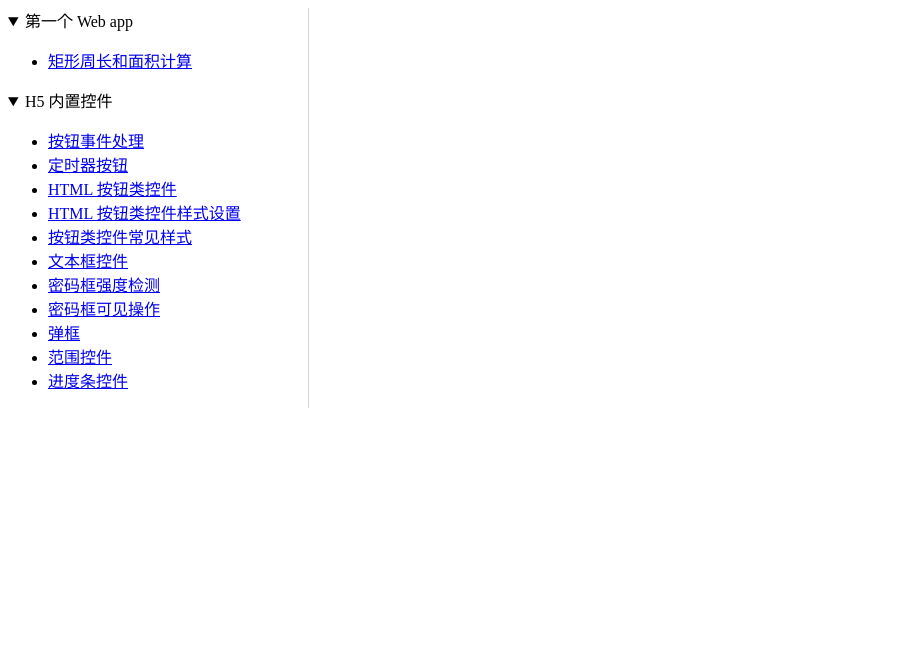
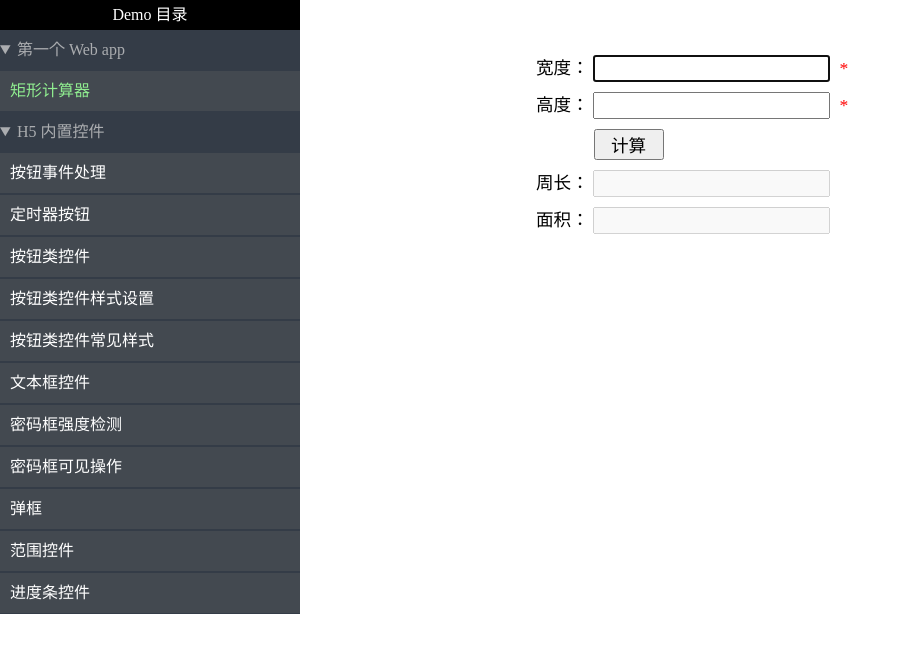
Before and after one commit to wangding/spa-demo, a website: page index.html in a window 1280 px wide. Shown: the whole page, without its empty margins (0-911 px from the left). Drawn offline with nearby package versions, Linux system fonts and the light colour scheme.

Commit message:
feat: 首页实现了导航组件化以及屏幕自适应

```diff
--- /dev/null
+++ b/css/layout.css
@@ -0,0 +1,52 @@
+html, body {
+  margin: 0;
+  padding: 0;
+  height: 100%;
+  width: 100%;
+}
+
+.spa {
+  height: 99%;
+  display: flex;
+  justify-content: flex-start;
+}
+
+.spa-nav {
+  width: 35%;
+  max-width: 300px;
+  overflow-y: scroll;
+}
+
+.spa-content {
+  width: 65%;
+  align-self: stretch;
+}
+
+.spa-content iframe {
+  width: 100%;
+  height: 100%;
+}
+
+@media screen and (max-width: 600px) {
+  .spa {
+    width: 100%;
+    min-width: 0;
+    height: 100%;
+    display: block;
+  }
+
+  .spa-nav{
+    width: 100%;
+    max-width: 600px;
+    height: 30px;
+    border: 0;
+    background: black;
+    color: white;
+    overflow: scroll;
+  }
+
+  .spa-content {
+    width: 100%;
+    height: 90%;
+  }
+}
--- /dev/null
+++ b/css/nav-bar.css
@@ -0,0 +1,55 @@
+.spa-nav-title {
+  height: 30px;
+  line-height: 30px;
+  text-align: center;
+  background: black;
+  color: white;
+}
+
+.spa-nav-content a {
+  text-decoration: none;
+  color: rgb(238, 239, 239);
+}
+
+.spa-nav-content summary {
+  background: rgb(52, 60, 71);
+  height: 40px;
+  line-height: 40px;
+  color: rgb(171, 173, 176);
+}
+
+.spa-nav-content ul {
+  padding-left: 0;
+  margin: 0;
+}
+
+.spa-nav-content li {
+  display: block;
+  height: 2.5em;
+  line-height: 2.5em;
+  background: rgb(67, 73, 80);
+  color: white;
+  border-top: 1px solid rgb(52, 60, 71);
+  border-bottom: 1px solid rgb(52, 60, 71);
+  padding-left: 10px;
+}
+
+.spa-nav-content li:hover {
+  display: block;
+  background: rgb(52, 60, 71);
+  cursor: pointer;
+}
+
+.spa-nav-content .selected {
+  color: lightgreen;
+}
+
+@media screen and (max-width: 600px) {
+  .spa-nav-title {
+    width: 30px;
+  }
+
+  .spa-nav-content {
+    display: none;
+  }
+}
--- a/index.html
+++ b/index.html
@@ -4,16 +4,19 @@
   <meta charset="UTF-8">
   <meta name="viewport" content="width=device-width,initial-scale=1,user-scalable=0">
   <title>SPA 课程案例</title>
-  <link rel="stylesheet" href="main.css">
-  <link rel="icon" href="http://sample.wangding.in/favicon.ico" sizes="128x128" type="image/png">
+  <link rel="stylesheet" href="css/layout.css">
+  <link rel="stylesheet" href="css/nav-bar.css">
+  <link rel="icon" href="http://i.wangding.in/favicon.ico" sizes="48x48" type="image/png">
 </head>
 <body>
 <div class="spa">
   <nav class="spa-nav"></nav>
-  <iframe class="spa-content" frameborder="0"></iframe>
+  <div class="spa-content"></div>
 </div>
 <script src="//apps.bdimg.com/libs/jquery/2.1.4/jquery.min.js"></script>
-<script src="data.js"></script>
-<script src="main.js"></script>
+<script src="js/data.js"></script>
+<script src="js/nav-bar.js"></script>
+<script src="js/spa-stage.js"></script>
+<script src="js/main.js"></script>
 </body>
 </html>
--- a/data.js
+++ b/js/data.js
@@ -3,7 +3,7 @@ var spaDemoData = [
     'class': '第一个 Web app',
     'baseUrl': '00-first-app',
     'demos': [{
-      'title': '矩形周长和面积计算',
+      'title': '矩形计算器',
       'url': 'index.html'
     }]
   },
@@ -20,11 +20,11 @@ var spaDemoData = [
         'url': '04-button.html'
       },
       {
-        'title': 'HTML 按钮类控件',
+        'title': '按钮类控件',
         'url': '01-button.html'
       },
       {
-        'title': 'HTML 按钮类控件样式设置',
+        'title': '按钮类控件样式设置',
         'url': '02-button.html'
       },
       {
--- /dev/null
+++ b/js/main.js
@@ -0,0 +1,17 @@
+$(function(){
+  navBar.init($('.spa-nav'));
+  spaStage.init($('.spa-content'));
+
+  navBar.on('title-click', function(isOpen) {
+    var display = isOpen ? 'none': 'block';
+    spaStage.show({ display: display });
+  });
+
+  navBar.on('item-click', function(href) {
+    spaStage.show({display: 'block', href: href});
+  });
+
+  $(window).resize(function() {
+    navBar.resize($(window).innerWidth());
+  });
+});
--- /dev/null
+++ b/js/nav-bar.js
@@ -0,0 +1,139 @@
+(function(){
+  var navBar = {},
+    isBigWnd = true,          // 是否是大窗口
+    isOpen = false,           // 导航栏是否已经弹出
+    title = {                 // 导航栏的提示文字
+      open: 'Demo 目录',
+      close: '三'
+    },
+    titleClickListeners = [],
+    itemClickListeners = [],
+    $lastSelected = null;     // 上一次被选中的列表项
+
+  var dom = function($container, navData) {
+    var $nav = $container;
+
+    $nav.html(''
+      + '<div class="spa-nav-title">'
+        + title.open
+      + '</div>'
+      + '<div class="spa-nav-content">'
+      + '</div>');
+
+    navData.forEach(function(e) {
+      var $details = $(''
+        + '<details open>'
+          + '<summary>' + e.class + '</summary>'
+          + '<ul></ul>'
+        + '</details>');
+
+      $nav.find('.spa-nav-content').append($details);
+      var $ul = $details.find('ul');
+
+      e.demos.forEach(function(item) {
+        var $list = $(''
+          + '<li data-href="' + e.baseUrl + '/' + item.url + '">'
+            + item.title
+          + '</li>');
+
+        $ul.append($list);
+      });
+    });
+  };
+
+  var resize = function(width) {
+    isBigWnd = (width <= 600) ? false : true;
+
+    // resize 会影响导航组件的标题
+    var navTitle = isBigWnd ? title.open : title.close;
+    var $title = $('.spa-nav-title');
+    $title.html(navTitle);
+
+    // resize 会影响导航组件的尺寸
+    var navHeight = isBigWnd ? ($(window).innerHeight() + 'px') : '30px';
+    $('.spa-nav').css({ height: navHeight});
+
+    // resize 会影响导航组件是否显示
+    var display = isBigWnd ? 'block' : 'none';
+    $('.spa-nav-content').css({ display: display });
+  };
+
+  navBar.init = function() {
+    var width = $(window).innerWidth();
+
+    dom($('.spa-nav'), spaDemoData);
+
+    isBigWnd = (width <= 600) ? false : true;
+
+    resize(width);
+
+    $lastSelected = $($('.spa-nav-content').find('li')[0]);
+    $lastSelected.addClass('selected');
+
+    $('.spa-nav-title').click(function() {
+      if(isBigWnd) return;    // 导航菜单隐藏时忽略导航标题的点击事件
+
+      if(!isOpen) {
+        $('.spa-nav').css({ height: '100%' });
+        $('.spa-nav-content').css({ display: 'block' });
+        isOpen = true;
+      } else {
+        $('.spa-nav').css({ height: '30px' });
+        $('.spa-nav-content').css({ display: 'none' });
+        isOpen = false;
+      }
+
+      fireTitleClick(isOpen);
+    });
+
+    $('.spa-nav-content li').click(function(e) {
+      var $selected = $(e.target);
+      $lastSelected.removeClass('selected');
+      $selected.addClass('selected');
+      $lastSelected = $selected;
+
+      if(!isBigWnd) {
+        $('.spa-nav').css({ height: '30px' });
+        $('.spa-nav-content').css({ display: 'none' });
+        isOpen = false;
+      }
+
+      fireItemClick($selected.attr('data-href'));
+    });
+  };
+
+  navBar.resize = resize;
+
+  navBar.getOpenState = function() {
+    return isOpen;
+  };
+
+  navBar.on = function(msg, fun) {
+    switch(msg) {
+      case 'title-click':
+        titleClickListeners.push(fun);
+        break;
+
+      case 'item-click':
+        itemClickListeners.push(fun);
+        break;
+
+      default:
+        console.error('你订阅了未知的事件');
+    }
+  };
+
+  var fireItemClick = function(msg) {
+    itemClickListeners.forEach(function(e){
+      e.call(this, msg);
+    });
+  };
+
+  var fireTitleClick = function(msg) {
+    titleClickListeners.forEach(function(e){
+      e.call(this, msg);
+    });
+  };
+
+  window.navBar = navBar;
+})();
--- /dev/null
+++ b/js/spa-stage.js
@@ -0,0 +1,17 @@
+(function() {
+  var spaStage = {};
+
+  spaStage.init = function($container) {
+    var $iframe = $('<iframe frameborder="0"></iframe>');
+
+    $iframe.attr('src', '00-first-app/index.html');
+    $container.append($iframe);
+  };
+
+  spaStage.show = function(msg) {
+    if(msg.display) $('.spa-content').css({ display: msg.display });
+    if(msg.href) $('.spa-content iframe').attr('src', msg.href);
+  };
+
+  window.spaStage = spaStage;
+}());
--- a/main.css
+++ /dev/null
@@ -1,19 +0,0 @@
-.spa {
-  min-width: 800px;
-  min-height: 600px;
-  margin: 0 auto;
-  display: flex;
-  justify-content: flex-start;
-  align-items: flex-start;
-}
-
-.spa-nav {
-  width: 30%;
-  max-width: 300px;
-  border-right: 1px solid #d4d4d4;
-}
-
-.spa-content {
-  width: 70%;
-  align-self: stretch;
-}
--- a/main.js
+++ /dev/null
@@ -1,31 +0,0 @@
-$(function(){
-  //console.log(spaDemoData);
-
-  var $nav = $('.spa-nav');
-  spaDemoData.forEach(function(e) {
-    console.log(e);
-    var $details = $(''
-      + '<details open>'
-        + '<summary>' + e.class + '</summary>'
-        + '<ul></ul>'
-      + '</details>');
-
-    $nav.append($details);
-    var $ul = $details.find('ul');
-
-    e.demos.forEach(function(item) {
-      console.log(item);
-      var html = ''
-        + '<li>'
-          + '<a href="' + e.baseUrl + '/' + item.url + '">' + item.title + '</a>'
-        + '</li>'
-
-      $ul.append($(html));
-    });
-  });
-
-  $('.spa-nav a').click(function(e) {
-    $('.spa-content').attr('src', e.target.href);
-    e.preventDefault();
-  });
-});
```
Also changed, not shown: 1 other file.
